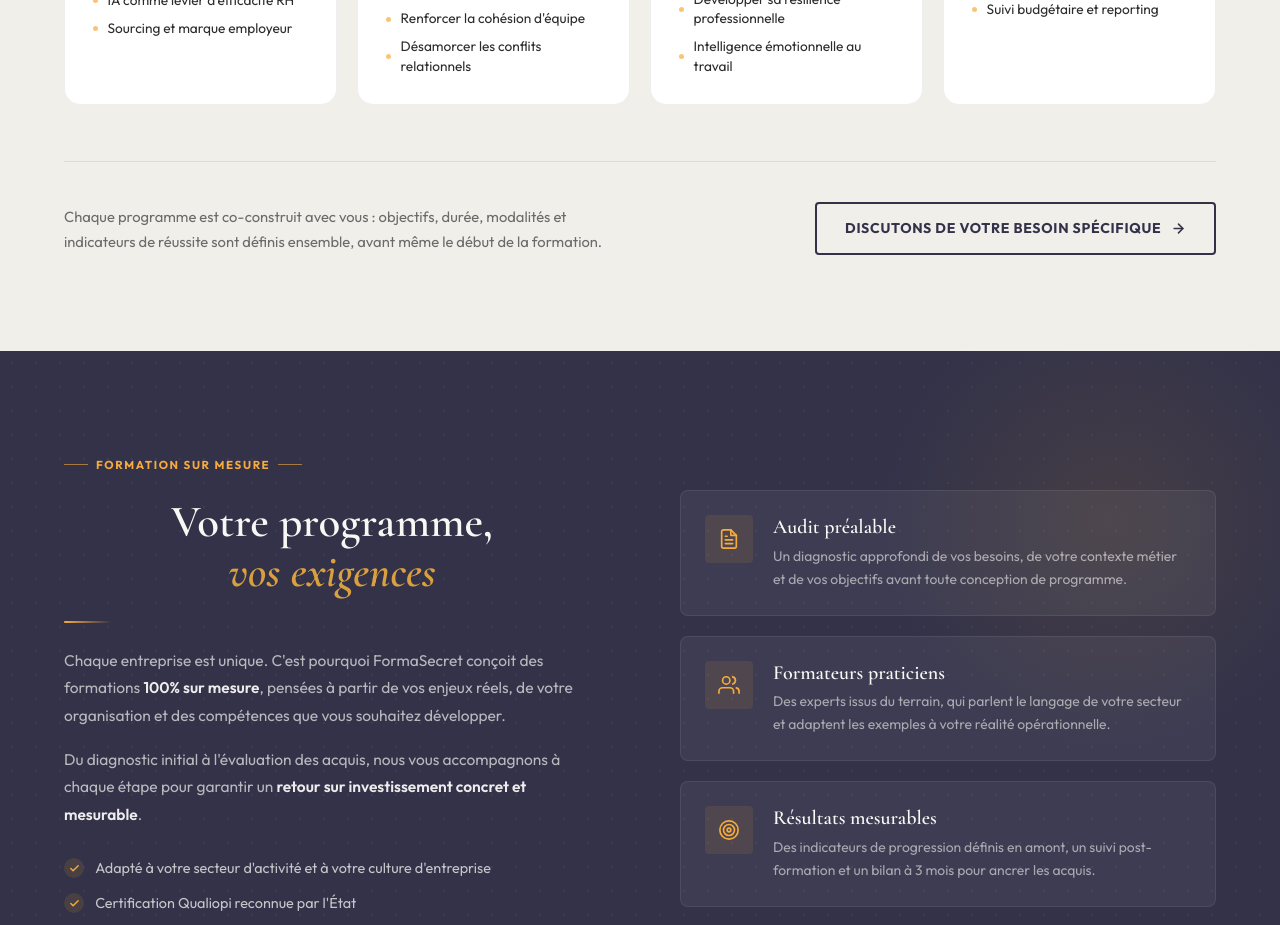
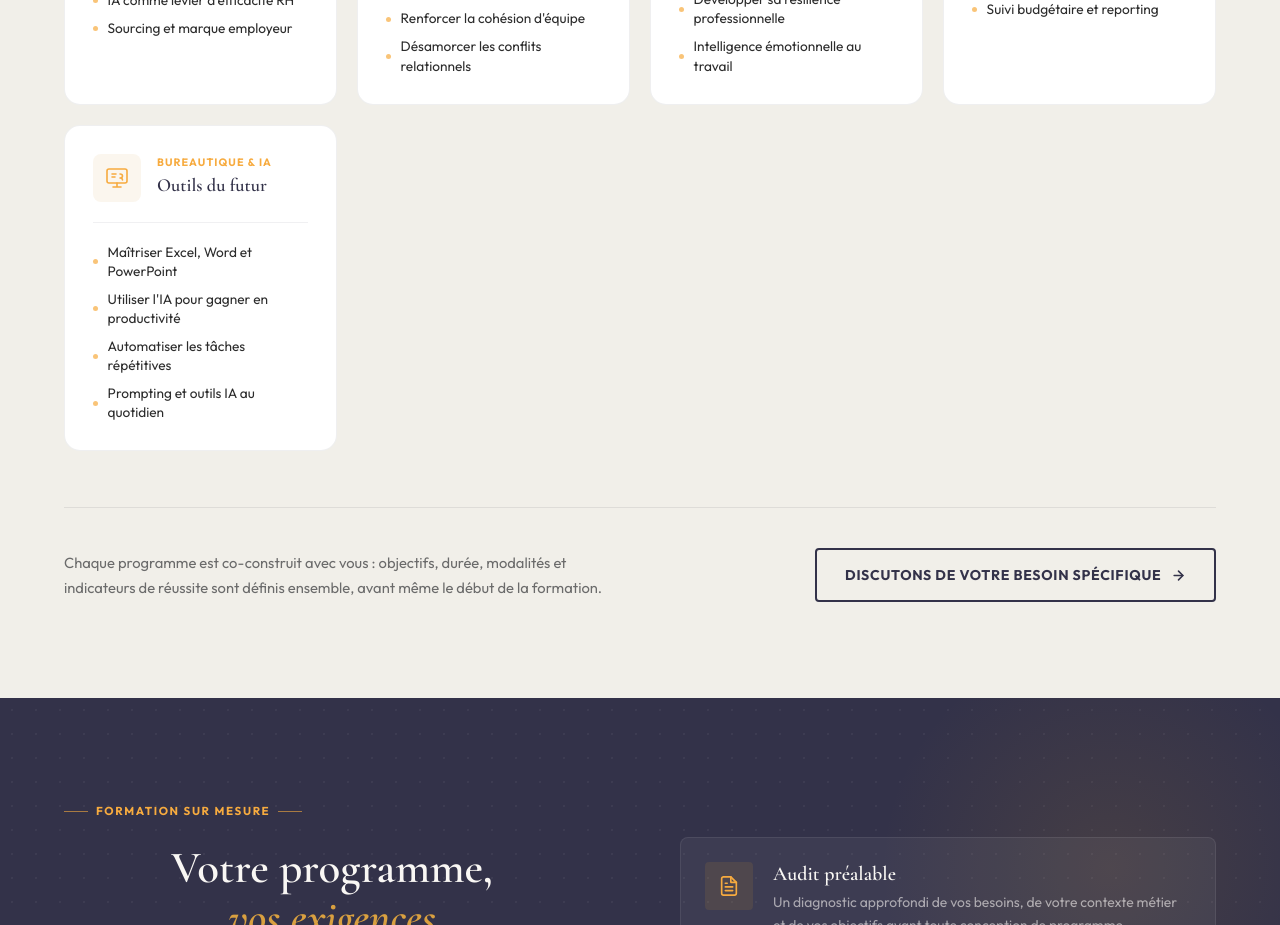
Before and after one commit to mohamed-elbermil/format-secret, a React (Vite) app in the folder react-app/: page /formations in a window 1280 px wide. Shown: the part 3620-4545 px from the top of the page. Built offline with nearby package versions, Linux system fonts and the light colour scheme.

Commit message:
add new bloc

```diff
--- a/react-app/src/components/sections/DomainesSection.jsx
+++ b/react-app/src/components/sections/DomainesSection.jsx
@@ -74,6 +74,25 @@ const IconQvt = () => (
   </svg>
 );
 
+const IconBureautique = () => (
+  <svg
+    width="24"
+    height="24"
+    viewBox="0 0 24 24"
+    fill="none"
+    stroke="currentColor"
+    strokeWidth="1.6"
+    strokeLinecap="round"
+    strokeLinejoin="round"
+    aria-hidden="true"
+  >
+    <rect x="2" y="3" width="20" height="14" rx="2" />
+    <path d="M8 21h8M12 17v4" />
+    <path d="M7 8h4M7 11h3" />
+    <path d="M15 8c1.5 0 2.5 1 2.5 2s-1 2-2.5 2c1.5 0 2.5 1 2.5 2" />
+  </svg>
+);
+
 const IconProject = () => (
   <svg
     width="24"
@@ -139,6 +158,17 @@ const domaines = [
       "Suivi budgétaire et reporting",
     ],
   },
+  {
+    Icon: IconBureautique,
+    label: "Bureautique & IA",
+    title: "Outils du futur",
+    items: [
+      "Maîtriser Excel, Word et PowerPoint",
+      "Utiliser l'IA pour gagner en productivité",
+      "Automatiser les tâches répétitives",
+      "Prompting et outils IA au quotidien",
+    ],
+  },
 ];
 
 export default function DomainesSection() {
```
